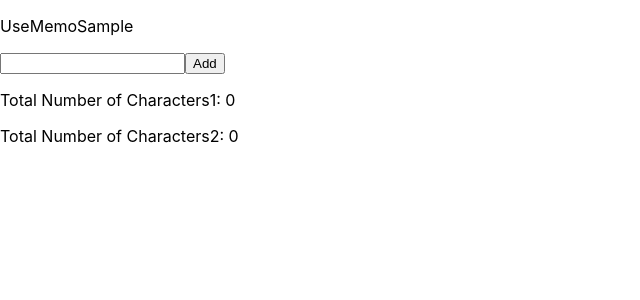
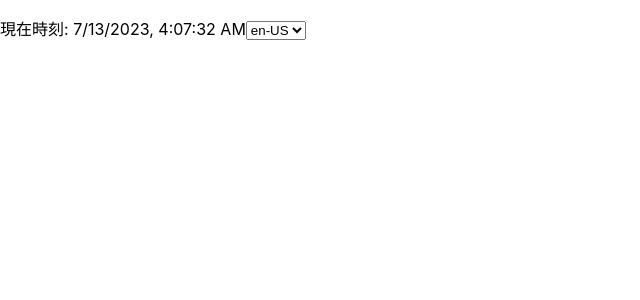
Before and after one commit to tochisuke221/react-next-typescript-practice, a React (Create React App) app in the folder react-sample/: page / in a window 1280 px wide. Shown: the top 300 px of the page, without its empty margins (0-640 px from the left). Built offline with nearby package versions, Linux system fonts and the light colour scheme.

Commit message:
useEffectを用いたClockアプリケーション

```diff
--- /dev/null
+++ b/react-sample/src/components/useEffectSample.tsx
@@ -0,0 +1,68 @@
+import React, { useState, useEffect } from 'react'
+
+// タイマー周期(ms)
+const UPDATE_CYCLE = 1000
+const KEY_LOCAL = 'KEY_LOCAL'
+
+enum Locale {
+  US = 'en-US',
+  JP = 'ja-JP',
+}
+
+const getLocaleFromString = (text: string) => {
+  switch(text) {
+    case Locale.US:
+      return Locale.US
+    case Locale.JP:
+      return Locale.JP
+    default:
+      return Locale.US
+  }
+}
+
+export const Clock = () => {
+  const [timestamp, setTimestamp] = useState(new Date())
+  const [locale, setLocale] = useState(Locale.US)
+
+  // タイマーセット（初期）
+  useEffect(() => {
+
+    const timer = setInterval(() => {
+       setTimestamp(new Date())
+    }, UPDATE_CYCLE)
+    return () => {
+      clearInterval(timer)
+    }
+  }, [])
+
+  // localStorageから値を読み込む
+  useEffect(() => {
+    const savedLocale = localStorage.getItem(KEY_LOCAL)
+
+    if(savedLocale !== null) {
+      setLocale(getLocaleFromString(savedLocale))
+    }
+  }, [])
+
+  // localStorageに値を格納
+  useEffect(() => {
+    localStorage.setItem(KEY_LOCAL, locale)
+  }, [locale])
+
+  return (
+     <div>
+       <p>
+         <span id="current-item-label">現在時刻</span>
+         <span>: {timestamp.toLocaleString(locale)}</span>
+         <select
+           value={locale}
+           onChange={(e) => { setLocale(getLocaleFromString(e.target.value))}}
+         >
+           <option value="en-US">en-US</option>
+           <option value="ja-JP">ja-JP</option>
+         </select>
+       </p>
+     </div>
+  )
+
+}
--- a/react-sample/src/index.tsx
+++ b/react-sample/src/index.tsx
@@ -6,14 +6,15 @@
 // import Hellow from './components/Hello'
 // import Parent from './components/ContainerSample'
 // import Counter from './components/Counter'
-import { Parent } from './components/Parent'
+// import { Parent } from './components/Parent'
+import { Clock } from './components/useEffectSample'
 import reportWebVitals from './reportWebVitals';
 
 const root = ReactDOM.createRoot(
   document.getElementById('root') as HTMLElement
 );
 root.render(
-  <UseMemoSample></UseMemoSample>
+  <Clock></Clock>
 );
 
 // If you want to start measuring performance in your app, pass a function
```
